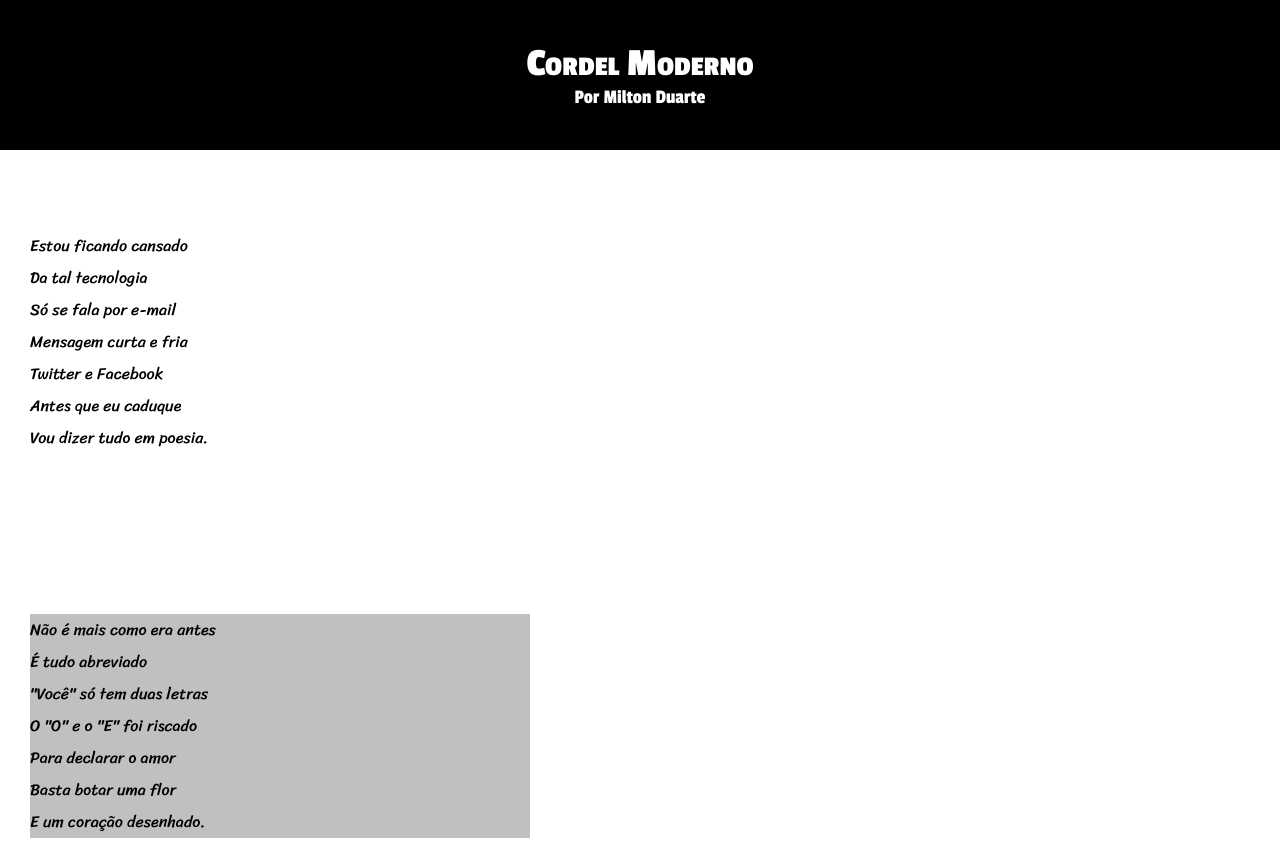
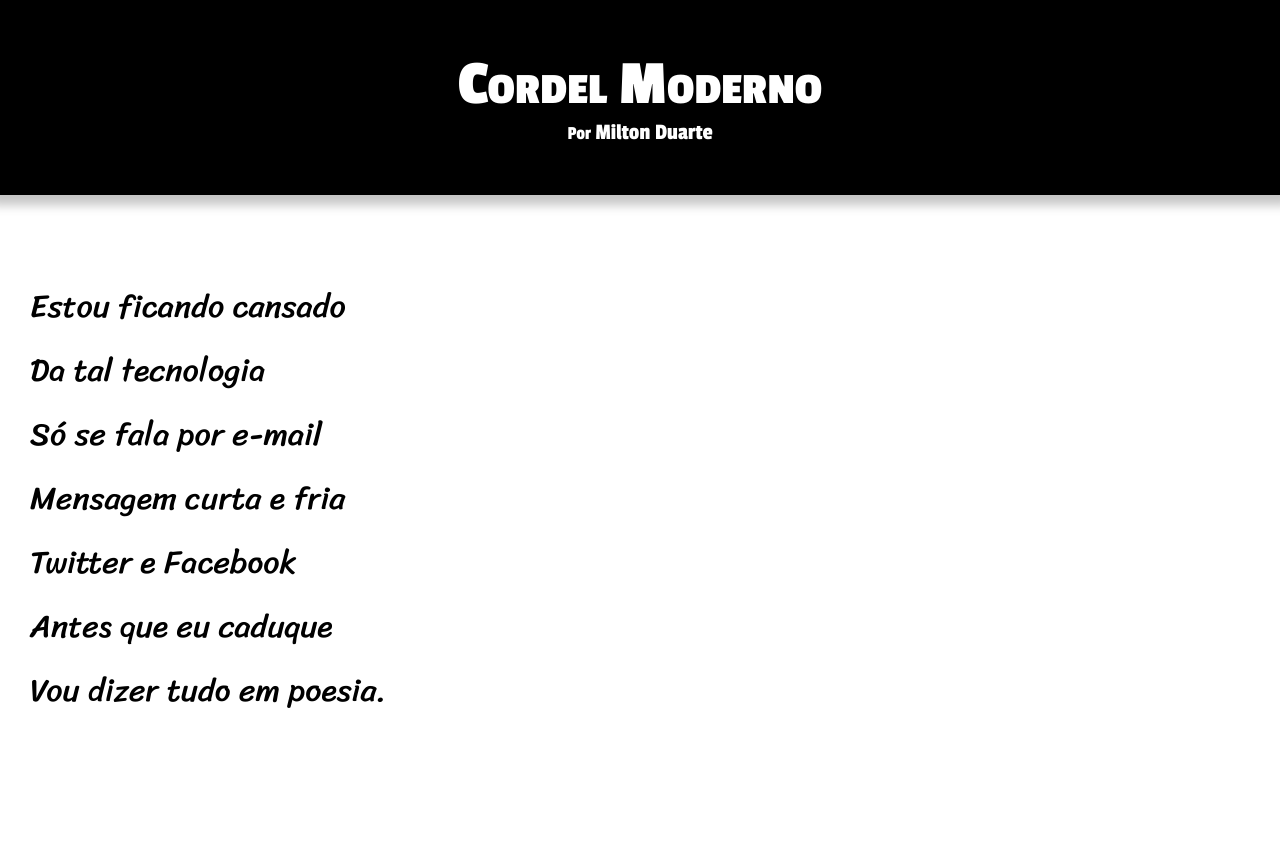
Before and after one commit to PdroOlive/html-projetos, a plain HTML site: page projeto-cifras/index.html in a window 1280 px wide. Shown: the top 864 px of the page. Drawn offline with Linux system fonts and the light colour scheme.

Commit message:
Projeto finalizado

```diff
--- a/projeto-cifras/index.html
+++ b/projeto-cifras/index.html
@@ -11,7 +11,7 @@
     <header class="cabecalho">
         <h1 id="cabecalho-titulo">Cordel Moderno</h1>
         <nav>
-            <p class="cabecalho-link"> Por <a class="cabecalho-link" id="link" href="https://www.recantodasletras.com.br/poesias/3186743" target="_blank">Milton Duarte</a></p>
+            <p class="cabecalho-link"> Por <a class="cabecalho-link" href="https://www.recantodasletras.com.br/poesias/3186743" target="_blank">Milton Duarte</a></p>
         </nav>
     </header>
     <main id="principal">
@@ -28,7 +28,7 @@
                 </p>
             </section>
 
-            <section class="imagem">
+            <section class="imagem" id="img01">
                 <p>
                     Não é mais como era antes <br>
                     É tudo abreviado <br>
@@ -63,7 +63,7 @@
                 </p>
             </section>
 
-            <section class="imagem">
+            <section class="imagem" id="img02">
                 <p>
                     Tenho saudade das cartas <br>
                     Escritas com a própria mão <br>
@@ -101,7 +101,7 @@
 
     </main>
     <footer>
-        Site criado pelo Pedro Henrique
+        <a class="cabecalho-link" href="https://github.com/PdroOlive/" target="_blank">Site criado pelo Pedro Henrique</a>
     </footer>
 </body>
 </html>
--- a/projeto-cifras/styles/style.css
+++ b/projeto-cifras/styles/style.css
@@ -8,6 +8,14 @@
     padding: 0;
 }
 
+:root
+{
+    --font01: "Passion One", sans-serif;
+    --font02: "Sriracha", sans-serif;
+    --font01-cor: white;
+
+}
+
 body
 {
     min-height: 100vh;
@@ -16,48 +24,110 @@ body
 .cabecalho
 {
     background-color: black;
-    height: 150px;
+    padding-top: 50px;
+    padding-bottom: 50px;
     display: flex;
     flex-direction: column;
     justify-content: center;
     align-items: center;
+    box-shadow: 0px 0px 10px 10px rgba(0, 0, 0, 0.233);
 }
 
 #cabecalho-titulo
 {
-    font-family: "Passion One", sans-serif;
-    font-size: 40px;
-    color: white;
+    font-family: var(--font01);
+    font-size: 4em;
+    color: var(--font01-cor);
     font-variant: small-caps;
 }
 
 .cabecalho-link
 {
-    font-family: "Passion One", sans-serif;
-    font-size: 20px;
-    color: white;
+    font-family: var(--font01);
+    font-size: 1.2em;
+    color: var(--font01-cor);
+    text-decoration: none;
 
 }
-#link
-{
-    text-decoration: none;
-}
-#link:hover
+
+.cabecalho-link > a:hover
 {
     text-decoration: underline;
+
 }
-
 section
 {
     padding-top: 10vh;
     padding-bottom: 10vh;
     line-height: 2em;
     padding-left: 30px;
-    font-family: "Sriracha", sans-serif;
+    font-family: var(--font02);
+    font-size: 2em;
+}
+
+.normal > p
+{
+    padding-bottom: 2em;
 }
 
 .imagem > p
 {
-    background-color: rgba(0, 0, 0, 0.247);
-    width: 500px;
+    background-color: rgba(0, 0, 0, 0.521);
+    display: inline-block;
+    padding: 6px;
+    color: var(--font01-cor);
+    text-shadow: 3px 3px 6px rgba(0, 0, 0, 0.733);
 }
+
+.imagem
+{
+    box-shadow: inset 0px 0px 10px 10px rgba(0, 0, 0, 0.5);
+    background-size: cover;
+    background-attachment: fixed;
+    background-position: right center;
+}
+
+#img01
+{
+    background-image: url("/projeto-cifras/imagens/background001.jpg");
+}
+
+#img02
+{
+    background-image: url("/projeto-cifras/imagens/background002.jpg");
+}
+
+footer
+{
+    background-color: black;
+    text-align: center;
+    padding: 10px;
+    font-size: 1.3em;
+}
+
+footer > a:hover
+{
+    text-decoration: underline;
+}
+
+
+@media (max-width: 635px)
+{
+    .cabecalho
+    {
+        padding: 40px 0px 40px 0px;
+    }
+    #cabecalho-titulo
+    {
+        font-size: 3em;
+    }
+    section
+    {
+        font-size: 1.4em;
+    }
+    /* .imagem > p
+    {
+        max-width: 300px;
+    } */
+
+}
```
Also changed, not shown: projeto-cifras/fundo001.html (+0 -1 lines).
